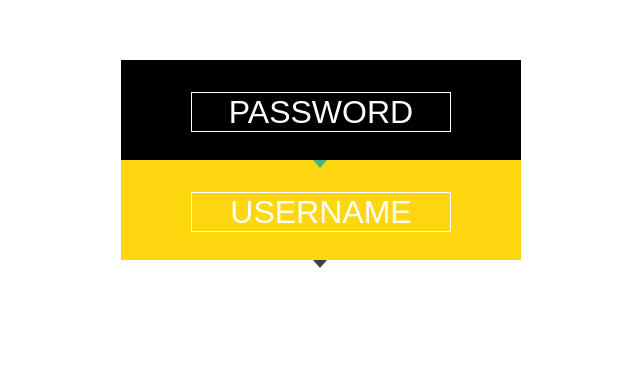
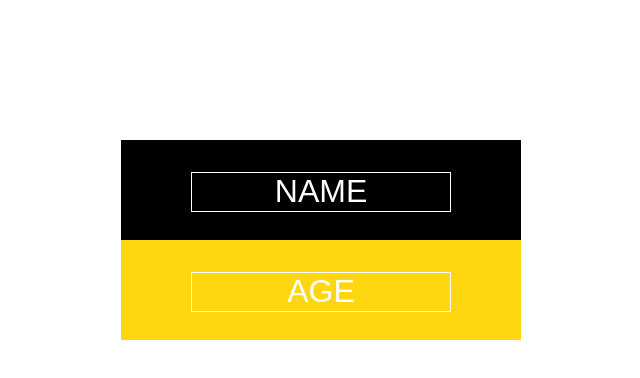
Before and after one commit to avreeeb/gfs-sign-up, a plain HTML site: page index.html in a window 1280 px wide. Shown: the part 190-568 px from the top of the page, without its empty margins (319-959 px from the left). Drawn offline with Linux system fonts and the light colour scheme; some icons are missing.

Commit message:
feat css
change border style and add title

```diff
--- a/index.html
+++ b/index.html
@@ -13,11 +13,13 @@
 
   <div class="form">
 
+  <h1>APPLICATION FORM</h1>
+
   <div class="black-box">
-    <input type="text" placeholder="PASSWORD"/>
+    <input type="text" placeholder="NAME"/>
   </div>
   <div class="yellow-box">
-    <input type="text" placeholder="USERNAME"/>
+    <input type="text" placeholder="AGE"/>
   </div>
 
 </div>
--- a/scss/components/_main.scss
+++ b/scss/components/_main.scss
@@ -45,7 +45,7 @@ html {
   width: 0px;
   height: 0px;
   position: absolute;
-  border-style: solid;
+  border-style: none;
   border-width: 0.5em 0.469em 0 0.469em;
   border-color: #4daf7c transparent transparent transparent;
   top: 6.25em;
@@ -62,7 +62,7 @@ html {
   width: 0px;
   height: 0px;
   position: absolute;
-  border-style: solid;
+  border-style: none;
   border-width: 0.5em 0.469em 0 0.469em;
   border-color: #404241 transparent transparent transparent;
   top: 12.5em;
```
Also changed, not shown: css/style.css.
